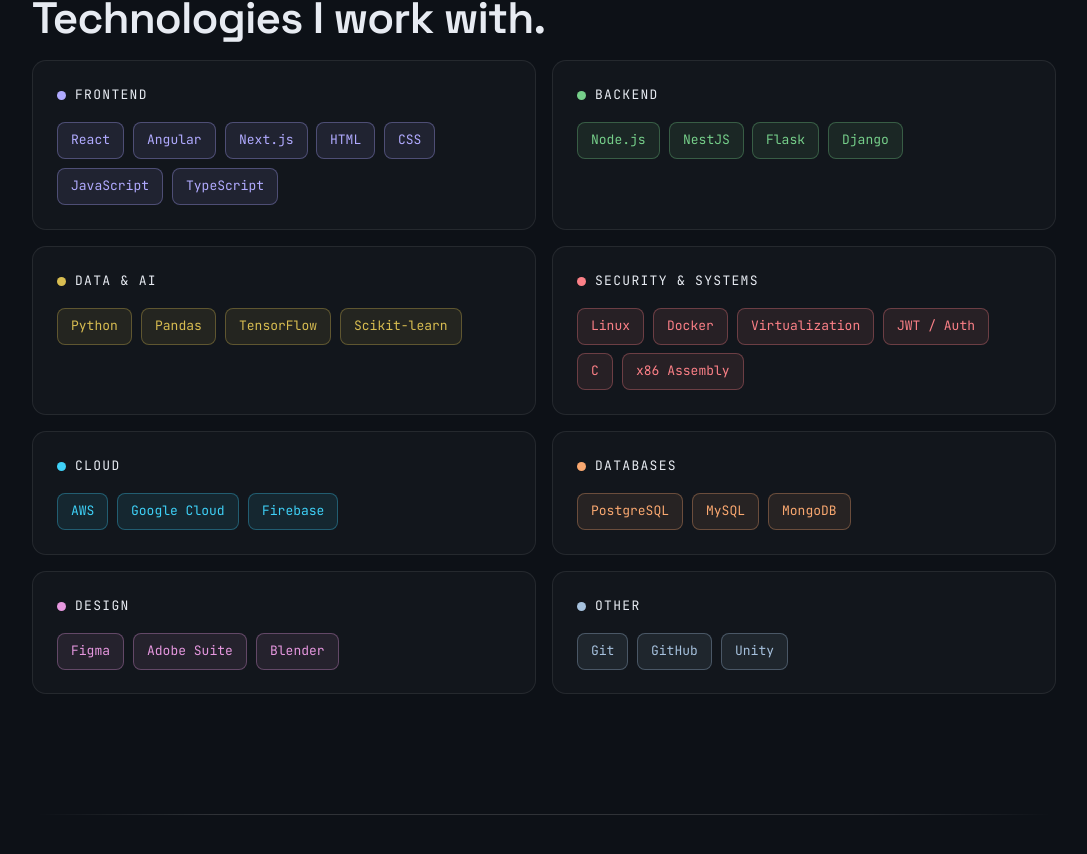
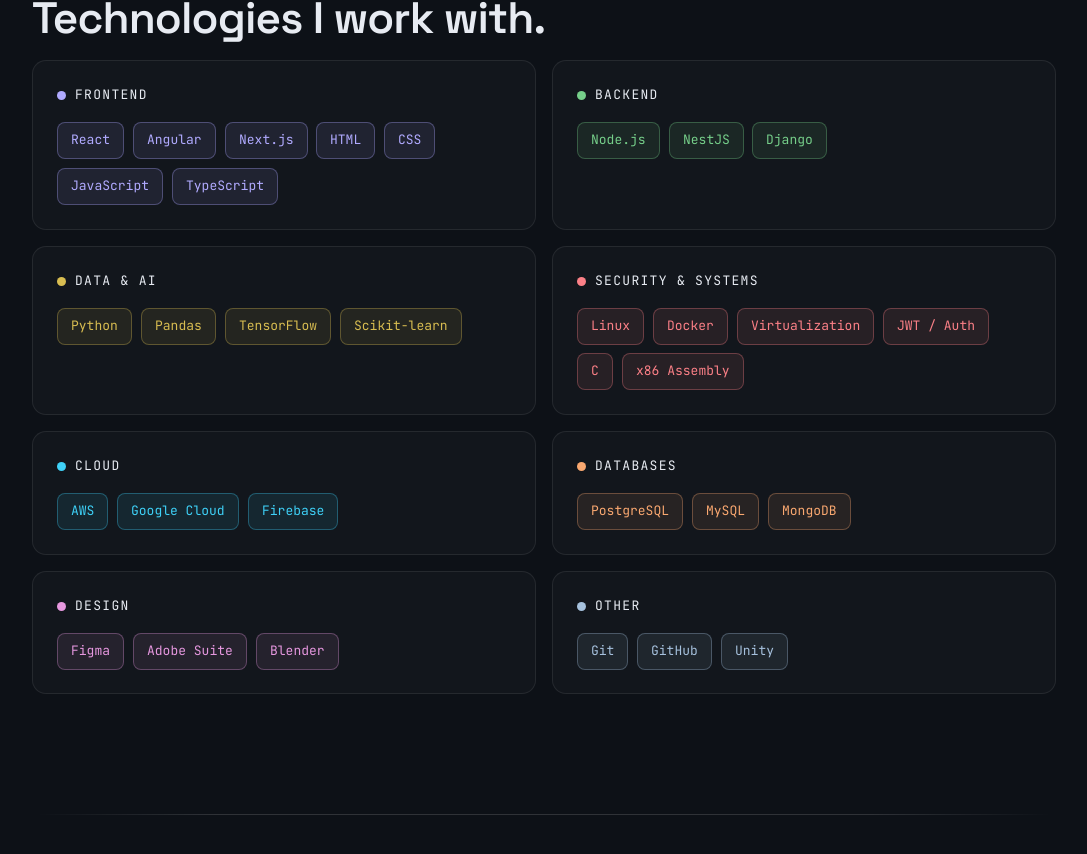
Before and after one commit to 5ergioC/5ergioC.github.io, a React (Vite) app: page / in a window 1280 px wide. Shown: the part 4819-5673 px from the top of the page, without its empty margins (96-1183 px from the left). Built offline with nearby package versions, Linux system fonts and the light colour scheme.

Commit message:
Minor info fix

```diff
--- a/src/data/skills.js
+++ b/src/data/skills.js
@@ -1,6 +1,6 @@
 export const SKILLS = [
   [{ en: "Frontend", es: "Frontend" },               "--c-frontend",  ["React", "Angular", "Next.js", "HTML", "CSS", "JavaScript", "TypeScript"]],
-  [{ en: "Backend", es: "Backend" },                 "--c-backend",   ["Node.js", "NestJS", "Flask", "Django"]],
+  [{ en: "Backend", es: "Backend" },                 "--c-backend",   ["Node.js", "NestJS", "Django"]],
   [{ en: "Data & AI", es: "Datos e IA" },            "--c-ai",        ["Python", "Pandas", "TensorFlow", "Scikit-learn"]],
   [{ en: "Security & Systems", es: "Seguridad y Sistemas" }, "--c-security", ["Linux", "Docker", "Virtualization", "JWT / Auth", "C", "x86 Assembly"]],
   [{ en: "Cloud", es: "Cloud" },                     "--c-cloud",     ["AWS", "Google Cloud", "Firebase"]],
```
